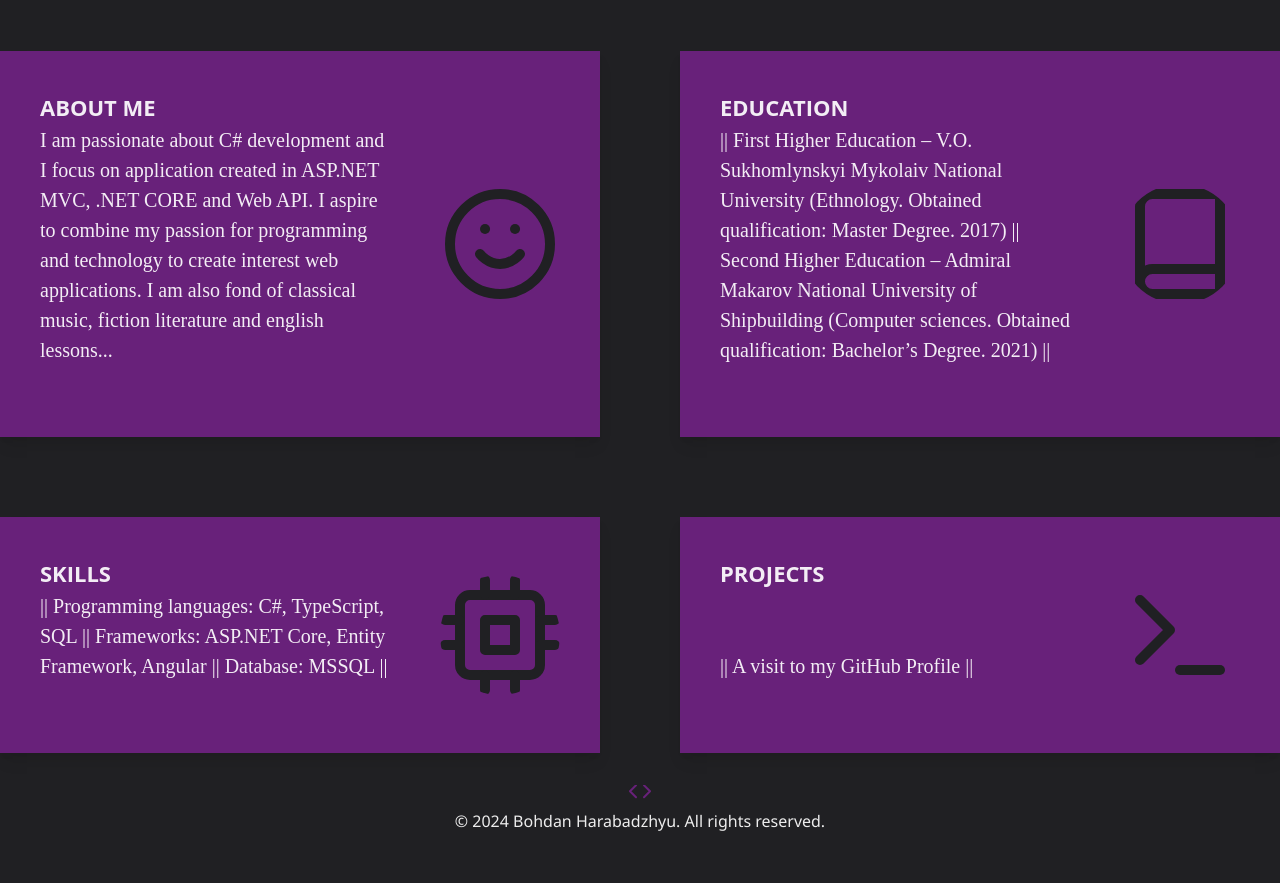
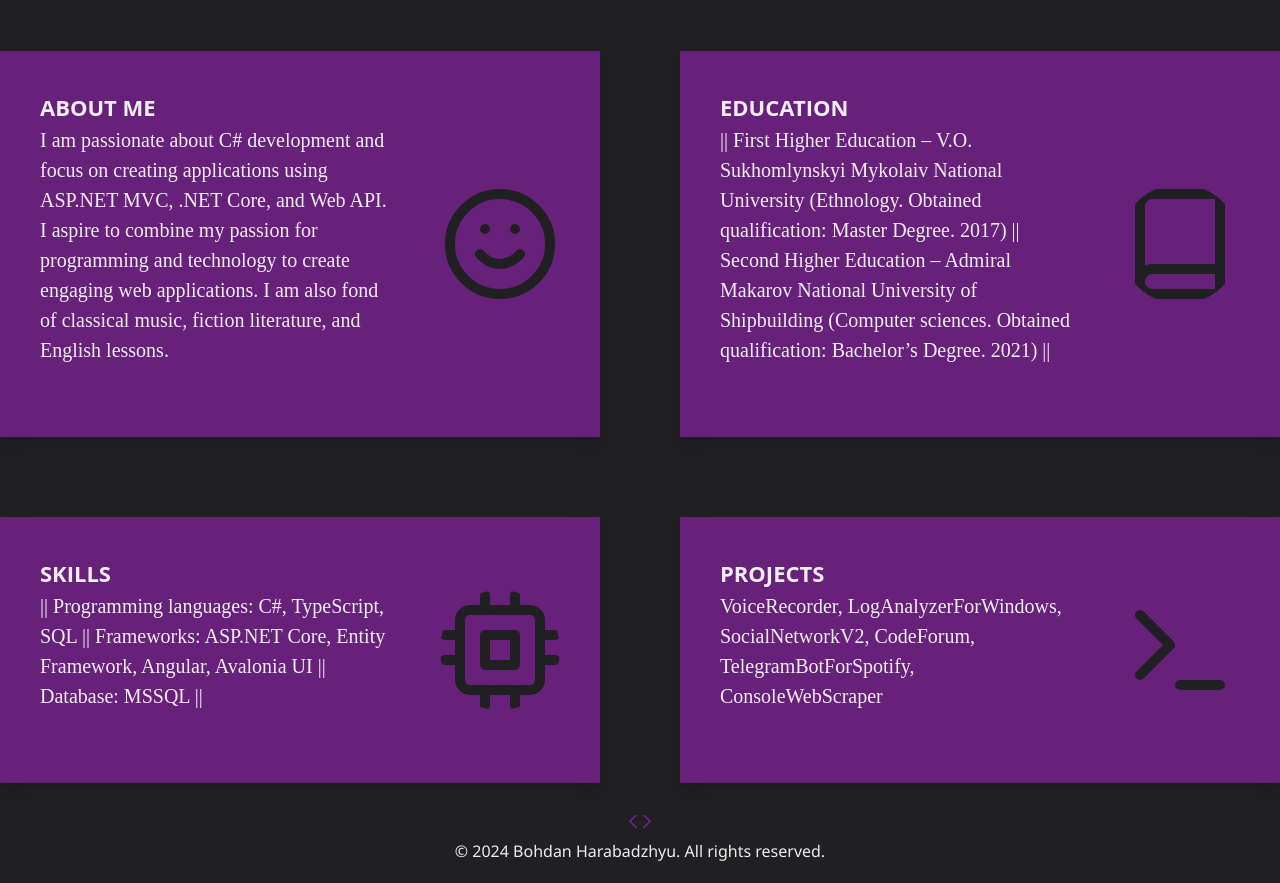
Before and after one commit to TheMysteriousStranger90/bohdan-harabadzhyu-homepage, a Next.js app: page / in a window 1280 px wide. Shown: the part 600-1483 px from the top of the page. Before the commit the page ends 1453 px from the top, so only its background shows below. Built offline with nearby package versions, Linux system fonts and the light colour scheme.

Commit message:
mini update...

```diff
--- a/components/BasicGrid.tsx
+++ b/components/BasicGrid.tsx
@@ -19,9 +19,7 @@ const myinformation = [
         index: 1,
         title: 'ABOUT ME',
         content:
-            'I am passionate about C# development and I focus on application created in ASP.NET MVC, .NET CORE and Web API. ' +
-            'I aspire to combine my passion for programming and technology to create interest web applications. ' +
-            'I am also fond of classical music, fiction literature and english lessons... ',
+            ' I am passionate about C# development and focus on creating applications using ASP.NET MVC, .NET Core, and Web API. I aspire to combine my passion for programming and technology to create engaging web applications. I am also fond of classical music, fiction literature, and English lessons. ',
         logo:
             './smile.svg',
     },
@@ -38,17 +36,23 @@ const myinformation = [
         index: 3,
         title: 'SKILLS',
         content:
-            '|| Programming languages: C#, TypeScript, SQL || ' + 'Frameworks: ASP.NET Core, Entity Framework, Angular || ' + 'Database: MSSQL || ',
+            '|| Programming languages: C#, TypeScript, SQL || ' + 'Frameworks: ASP.NET Core, Entity Framework, Angular, Avalonia UI || ' + 'Database: MSSQL || ',
         logo:
             './cpu.svg',
     },
     {
         index: 4,
         title: 'PROJECTS',
-        content:
-            '    ||   A visit to my GitHub Profile   ||   ',
-        logo:
-            './terminal.svg',
+        content: [
+            { name: 'VoiceRecorder', url: 'https://github.com/TheMysteriousStranger90/VoiceRecorder' },
+            { name: 'LogAnalyzerForWindows', url: 'https://github.com/TheMysteriousStranger90/LogAnalyzerForWindows' },
+            { name: 'SocialNetworkV2', url: 'https://github.com/TheMysteriousStranger90/SocialNetworkV2' },
+            { name: 'CodeForum', url: 'https://github.com/TheMysteriousStranger90/CodeForum' },
+            { name: 'TelegramBotForSpotify', url: 'https://github.com/TheMysteriousStranger90/TelegramBotForSpotify' },
+            { name: 'ConsoleWebScraper', url: 'https://github.com/TheMysteriousStranger90/ConsoleWebScraper' },
+            // добавьте больше проектов здесь
+        ],
+        logo: './terminal.svg',
     },
 ];
 
@@ -85,9 +89,14 @@ const githubInfo = (
 );
 
 
+interface Project {
+    name: string;
+    url: string;
+}
+
 interface TestimonialCardProps {
     title: string;
-    content: string;
+    content: string | Project[];
     logo: string;
     index: number;
 }
@@ -122,6 +131,21 @@ function TestimonialCard(props: TestimonialCardProps) {
                     </chakra.span>
                 </chakra.p>
 
+                {Array.isArray(content) ? (
+                    <chakra.p
+                        fontFamily={'Oswald'}
+                        fontWeight={'large'}
+                        fontSize={'20px'}
+                        pb={8}>
+                        {content.map((project: Project) => (
+                            <chakra.a href={project.url} key={project.name}>
+                                {project.name}
+                            </chakra.a>
+                        )).reduce((prev: (JSX.Element | string)[], curr: JSX.Element, index: number) => {
+                            return index === 0 ? [curr] : [...prev, ', ', curr];
+                        }, [])}
+                    </chakra.p>
+                ) : (
                     <chakra.p
                         fontFamily={'Oswald'}
                         fontWeight={'large'}
@@ -129,6 +153,7 @@ function TestimonialCard(props: TestimonialCardProps) {
                         pb={8}>
                         {content}
                     </chakra.p>
+                )}
 
             </Flex>
             <Avatar
```
Lines whose indentation alone changed are shown as unchanged.
